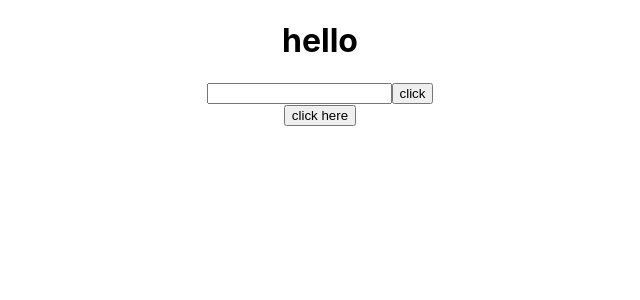
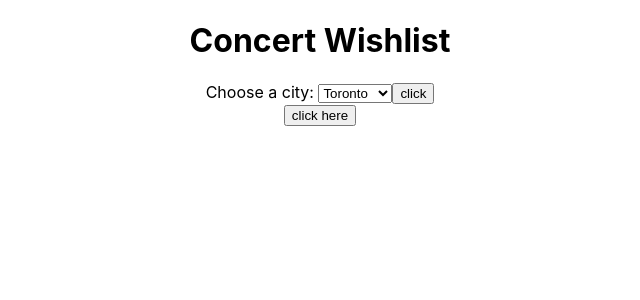
Before and after one commit to julienbigras/concert-finder, a React (Create React App) app: page / in a window 1280 px wide. Shown: the top 300 px of the page, without its empty margins (320-960 px from the left). Built offline with nearby package versions, Linux system fonts and the light colour scheme.

Commit message:
working on implementing a dropdown form to choose the city for the ticketmaster api call

```diff
--- a/src/App.js
+++ b/src/App.js
@@ -5,15 +5,43 @@ import './App.css';
 
 class App extends React.Component {
   state = {
-    city: '',
+    // city: '',
+    selectValue: '',
     events: [],
+  };
+
+  handleCityChange = (e) => {
+    this.setState({ selectValue: e.target.value });
+    console.log(this.state.selectValue, 'select value');
+  };
+
+  updateCity = (e) => {
+    e.preventDefault();
+    console.log('hello i have been clicked');
+    // this.setState({ city: city })
   };
 
   render() {
     return (
       <div className="App">
-        <h1>hello</h1>
-        <Form />
+        <h1>Concert Wishlist</h1>
+        <form action="">
+          <label htmlFor="cities">Choose a city: </label>
+          <select
+            name="cities"
+            id="cities"
+            value={this.state.selectValue}
+            onChange={this.handleCityChange}
+          >
+            <option value="toronto">Toronto</option>
+            <option value="montreal">Montreal</option>
+            <option value="ottawa">Ottawa</option>
+            <option value="buffalo">Buffalo</option>
+            <option value="detroit">Detroit</option>
+          </select>
+          <button onClick={(e) => this.updateCity(e)}>click</button>
+        </form>
+        {/* <Form updateCity={this.updateCity} handleCityChange={this.handleCityChange} /> */}
         <EventList />
       </div>
     );
--- a/src/Components/Form.js
+++ b/src/Components/Form.js
@@ -1,11 +1,23 @@
 import React from 'react';
 
 class Form extends React.Component {
-  render() {
+  render(props) {
     return (
       <form action="">
-        <input type="text" />
-        <button>click</button>
+        <label htmlFor="cities">Choose a city: </label>
+        <select
+          name="cities"
+          id="cities"
+          value={this.state.selectValue}
+          onChange={this.props.handleChange}
+        >
+          <option value="toronto">Toronto</option>
+          <option value="montreal">Montreal</option>
+          <option value="ottawa">Ottawa</option>
+          <option value="buffalo">Buffalo</option>
+          <option value="detroit">Detroit</option>
+        </select>
+        <button onClick={(e) => this.props.updateCity(e)}>click</button>
       </form>
     );
   }
```
